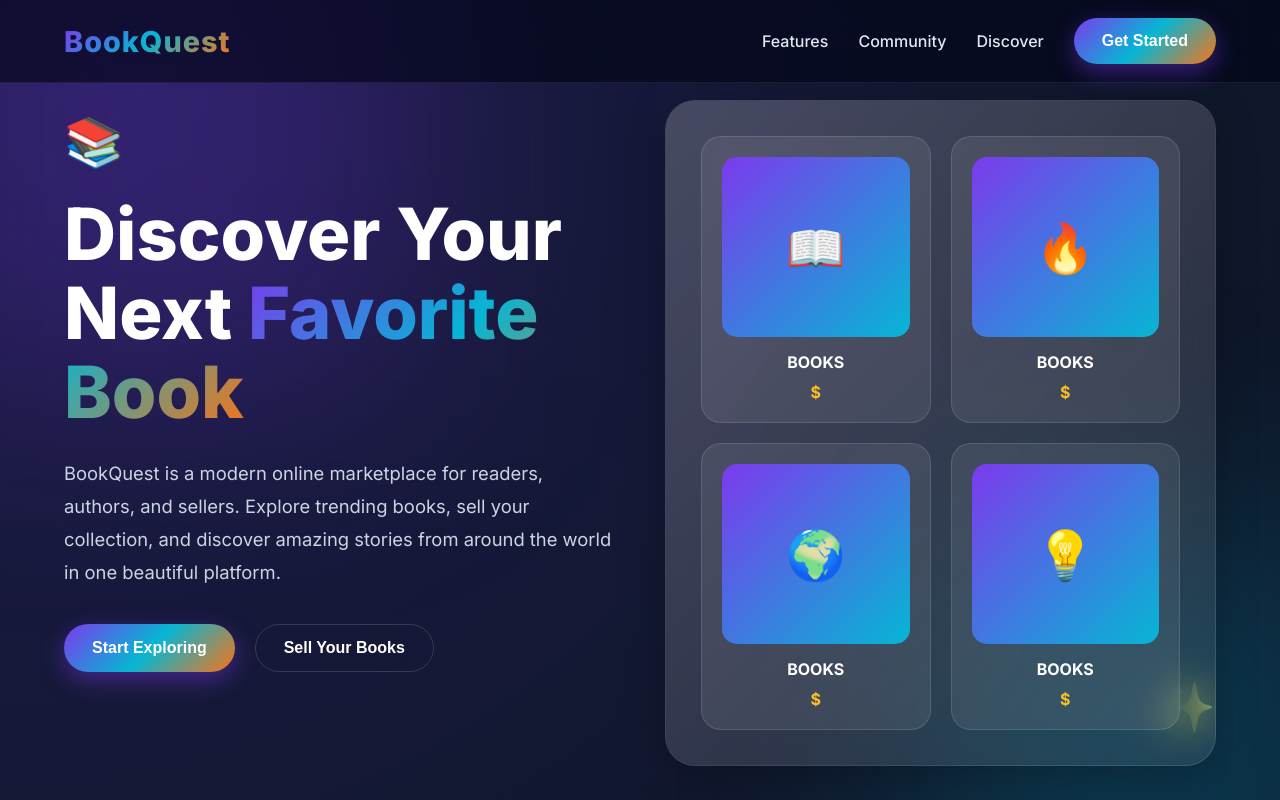
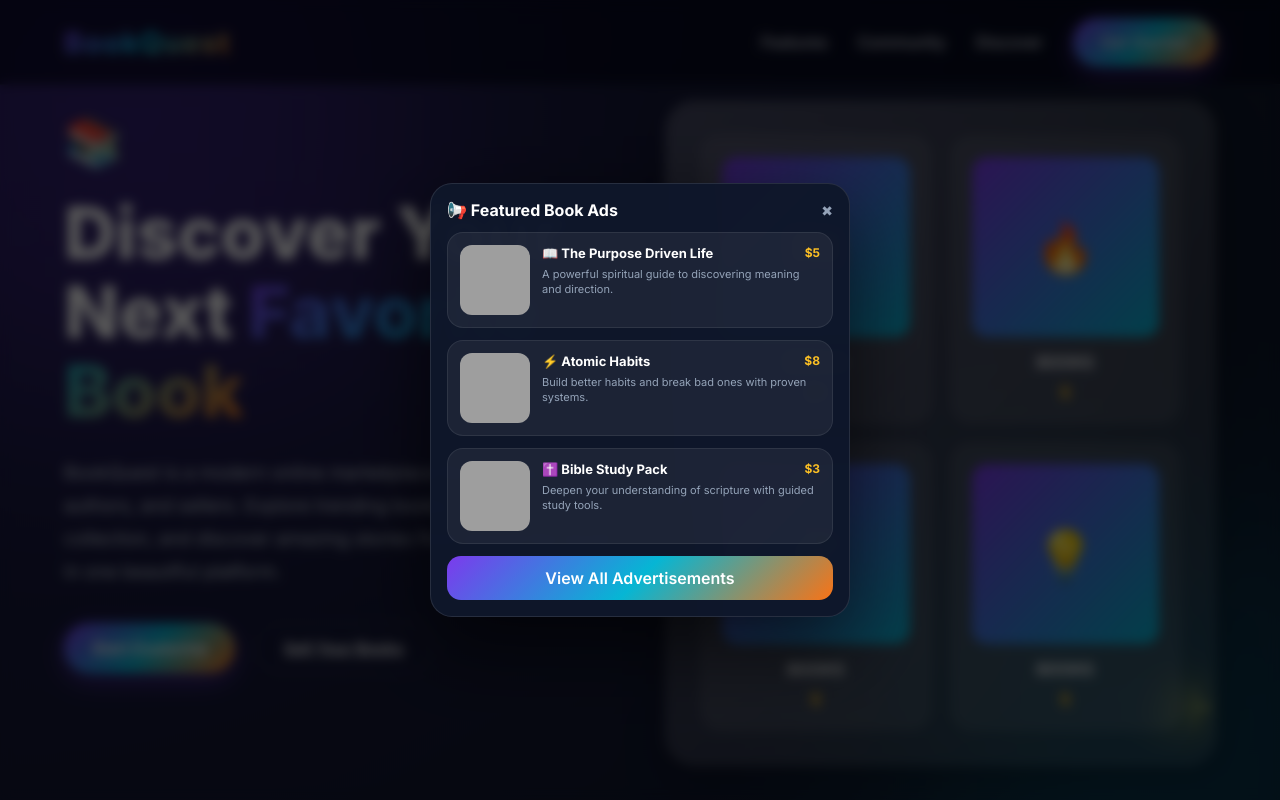
Before and after one commit to nwokepraisegod2013-ai/BookQuest-LandingPage, a plain HTML site: page index.html in a window 1280 px wide. Shown: the top 800 px of the page. Drawn offline with Linux system fonts and the light colour scheme; grey boxes are pictures that could not be loaded.

Commit message:
Update index.html

````diff
--- a/index.html
+++ b/index.html
@@ -442,7 +442,9 @@
           <a href="#features">Features</a>
           <a href="#stats">Community</a>
           <a href="#discover">Discover</a>
-          <button class="btn btn-primary">Get Started</button>
+        <a href="https://book-quest-3qzv7i2gn-praise-god-s-projects.vercel.app/sign-up" class="btn btn-primary">
+  Get Started
+</a>
         </div>
       </nav>
     </div>
@@ -466,8 +468,13 @@
         </p>
 
         <div class="hero-buttons">
-          <button class="btn btn-primary">Start Exploring</button>
-          <button class="btn btn-outline">Sell Your Books</button>
+      <a href="https://book-quest-3qzv7i2gn-praise-god-s-projects.vercel.app/" class="btn btn-primary">
+  Start Exploring
+</a>
+
+<a href="https://book-quest-3qzv7i2gn-praise-god-s-projects.vercel.app/sign-in?redirect_url=https%3A%2F%2Fbook-quest-3qzv7i2gn-praise-god-s-projects.vercel.app%2Fseller%2Fapply" class="btn btn-outline">
+  Sell Your Books
+</a>
         </div>
       </div>
 
@@ -476,7 +483,7 @@
           <div class="book">
             <div class="book-cover">📖</div>
             <h3>BOOKS</h3>
-            <span>$</span>
+            <span>$1</span>
           </div>
 
           <div class="book">
@@ -590,7 +597,9 @@
           on BookQuest. Explore fiction, education, business, technology, and more.
         </p>
 
-        <button class="btn btn-primary">Join BookQuest</button>
+         <a href="https://book-quest-3qzv7i2gn-praise-god-s-projects.vercel.app/" class="btn btn-primary">
+  Join BookQuest
+</a>
       </div>
     </div>
   </section>
@@ -648,6 +657,215 @@
     revealOnScroll();
   </script>
 
+ <script>
+/* =========================
+   BOOKQUEST ADS POPUP BANNER (READ-ONLY)
+   - Auto opens on page load
+   - Displays demo ads (replace with API later)
+   - Redirects to ads.html
+========================= */
+
+/* DEMO ADS (replace later with backend/admin API) */
+const BookQuestAds = [
+  {
+    title: "The Purpose Driven Life",
+    desc: "A powerful spiritual guide to discovering meaning and direction.",
+    price: "$5",
+    icon: "📖",
+    image: "https://images.unsplash.com/photo-1524995997946-a1c2e315a42f"
+  },
+  {
+    title: "Atomic Habits",
+    desc: "Build better habits and break bad ones with proven systems.",
+    price: "$8",
+    icon: "⚡",
+    image: "https://images.unsplash.com/photo-1519681393784-d120267933ba"
+  },
+  {
+    title: "Bible Study Pack",
+    desc: "Deepen your understanding of scripture with guided study tools.",
+    price: "$3",
+    icon: "✝️",
+    image: "https://images.unsplash.com/photo-1491841550275-ad7854e35ca6"
+  }
+];
+
+
+/* =========================
+   CREATE POPUP ELEMENTS
+========================= */
+
+const overlay = document.createElement("div");
+overlay.style.cssText = `
+  position: fixed;
+  inset: 0;
+  background: rgba(0,0,0,0.65);
+  backdrop-filter: blur(6px);
+  display: flex;
+  align-items: center;
+  justify-content: center;
+  z-index: 999999;
+`;
+
+const popup = document.createElement("div");
+popup.style.cssText = `
+  width: 420px;
+  max-width: 92%;
+  background: rgba(15, 23, 42, 0.98);
+  border: 1px solid rgba(255,255,255,0.1);
+  border-radius: 22px;
+  padding: 16px;
+  box-shadow: 0 30px 80px rgba(0,0,0,0.6);
+  animation: popIn 0.35s ease;
+`;
+
+
+/* =========================
+   ADS RENDER
+========================= */
+
+const renderAds = () => {
+  return BookQuestAds.map(ad => `
+    <div style="
+      display:flex;
+      gap:12px;
+      padding:12px;
+      margin-bottom:12px;
+      border-radius:16px;
+      background:rgba(255,255,255,0.06);
+      border:1px solid rgba(255,255,255,0.08);
+    ">
+
+      <img src="${ad.image}" style="
+        width:70px;
+        height:70px;
+        border-radius:12px;
+        object-fit:cover;
+      "/>
+
+      <div style="flex:1;">
+        <div style="display:flex; justify-content:space-between;">
+          <div style="font-weight:700; color:white; font-size:13px;">
+            ${ad.icon} ${ad.title}
+          </div>
+          <div style="color:#fbbf24; font-weight:700; font-size:12px;">
+            ${ad.price}
+          </div>
+        </div>
+
+        <div style="
+          font-size:11px;
+          color:#94a3b8;
+          margin-top:6px;
+          line-height:1.4;
+        ">
+          ${ad.desc}
+        </div>
+      </div>
+    </div>
+  `).join("");
+};
+
+
+/* =========================
+   POPUP CONTENT
+========================= */
+
+popup.innerHTML = `
+  <div style="display:flex; justify-content:space-between; align-items:center;">
+    <div style="color:white; font-weight:700;">
+      📢 Featured Book Ads
+    </div>
+
+    <div id="closePopup" style="
+      cursor:pointer;
+      color:#94a3b8;
+      font-size:14px;
+    ">✖</div>
+  </div>
+
+  <div style="margin-top:12px;">
+    ${renderAds()}
+  </div>
+
+  <a href="ads.html" style="
+    display:block;
+    text-align:center;
+    margin-top:10px;
+    padding:12px;
+    border-radius:14px;
+    text-decoration:none;
+    color:white;
+    font-weight:600;
+    background:linear-gradient(135deg,#7c3aed,#06b6d4,#f97316);
+  ">
+    View All Advertisements
+  </a>
+`;
+
+
+/* =========================
+   ATTACH TO PAGE
+========================= */
+
+overlay.appendChild(popup);
+document.body.appendChild(overlay);
+
+
+/* =========================
+   AUTO OPEN ON LOAD
+========================= */
+
+window.addEventListener("load", () => {
+  overlay.style.display = "flex";
+});
+
+
+/* =========================
+   CLOSE EVENTS
+========================= */
+
+overlay.addEventListener("click", (e) => {
+  if (e.target === overlay) overlay.remove();
+});
+
+document.addEventListener("click", (e) => {
+  if (e.target && e.target.id === "closePopup") {
+    overlay.remove();
+  }
+});
+
+
+/* =========================
+   OPTIONAL: ESC KEY CLOSE
+========================= */
+
+document.addEventListener("keydown", (e) => {
+  if (e.key === "Escape") {
+    overlay.remove();
+  }
+});
+
+
+/* =========================
+   SMALL ANIMATION STYLE INJECTION
+========================= */
+
+const style = document.createElement("style");
+style.innerHTML = `
+@keyframes popIn {
+  from {
+    transform: scale(0.9);
+    opacity: 0;
+  }
+  to {
+    transform: scale(1);
+    opacity: 1;
+  }
+}
+`;
+document.head.appendChild(style);
+
+</script>
 </body>
 </html>
-```
````
